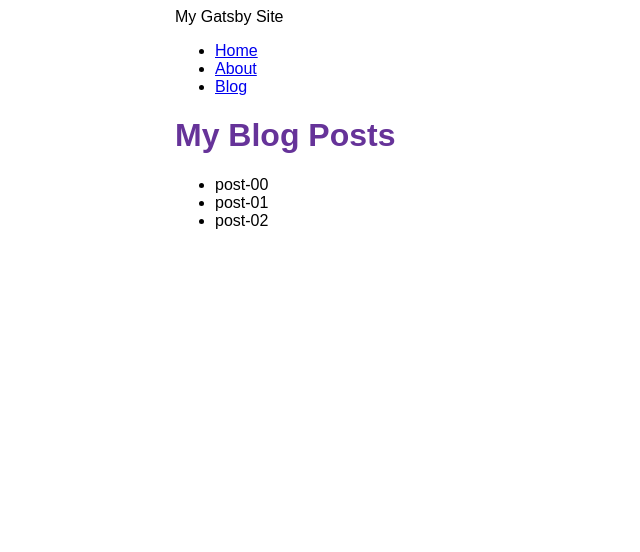
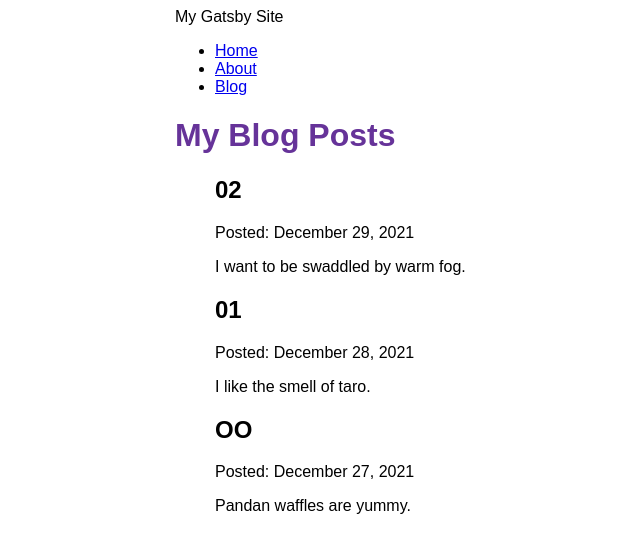
Before and after one commit to rh5140/my-first-gatsby-site, a Gatsby site: page /blog in a window 1280 px wide. Shown: the whole page, without its empty margins (215-855 px from the left). Built offline with nearby package versions, Linux system fonts and the light colour scheme; Gatsby itself is replaced by a stand-in of ours.

Commit message:
Finished Gatsby Tutorial Part 5

```diff
--- a/blog/post-00.mdx
+++ b/blog/post-00.mdx
@@ -0,0 +1,6 @@
+---
+title: "OO"
+date: "2021-12-27"
+---
+
+Pandan waffles are yummy.
--- a/blog/post-01.mdx
+++ b/blog/post-01.mdx
@@ -0,0 +1,6 @@
+---
+title: "01"
+date: "2021-12-28"
+---
+
+I like the smell of taro.
--- a/blog/post-02.mdx
+++ b/blog/post-02.mdx
@@ -0,0 +1,6 @@
+---
+title: "02"
+date: "2021-12-29"
+---
+
+I want to be swaddled by warm fog.
--- a/gatsby-config.js
+++ b/gatsby-config.js
@@ -11,7 +11,8 @@
       options: {
         name: `blog`,
         path: `${__dirname}/blog`,
-      }
-    }
+      },
+    },
+    "gatsby-plugin-mdx",
   ],
 };
--- a/package.json
+++ b/package.json
@@ -15,8 +15,11 @@
     "clean": "gatsby clean"
   },
   "dependencies": {
+    "@mdx-js/mdx": "^1.6.22",
+    "@mdx-js/react": "^1.6.22",
     "gatsby": "^4.4.0",
     "gatsby-plugin-image": "^2.4.0",
+    "gatsby-plugin-mdx": "^3.4.0",
     "gatsby-plugin-sharp": "^4.4.0",
     "gatsby-source-filesystem": "^4.4.0",
     "react": "^17.0.1",
--- a/src/pages/blog.js
+++ b/src/pages/blog.js
@@ -1,5 +1,6 @@
 import * as React from 'react'
 import { graphql } from 'gatsby'
+import { MDXRenderer } from 'gatsby-plugin-mdx'
 import Layout from '../components/layout'
 
 const BlogPage = ({ data }) => {
@@ -7,10 +8,14 @@
         <Layout pageTitle="My Blog Posts">
            <ul>
                {
-                   data.allFile.nodes.map(node => (
-                       <li key={node.name}>
-                           {node.name}
-                       </li>
+                   data.allMdx.nodes.map(node => (
+                       <article key={node.id}>
+                           <h2>{node.frontmatter.title}</h2>
+                           <p>Posted: {node.frontmatter.date}</p>
+                           <MDXRenderer>
+                               {node.body}
+                           </MDXRenderer>
+                       </article>
                    ))
                }
            </ul>
@@ -19,10 +24,15 @@
 }
 
 export const query = graphql`
-        query {
-            allFile {
+    query {
+        allMdx(sort: {fields: frontmatter___date, order: DESC}) {
             nodes {
-                name
+                frontmatter {
+                    date(formatString: "MMMM D, YYYY")
+                    title
+                }
+                id
+                body
             }
         }
     }
```
Also changed, not shown: 1 other file.
